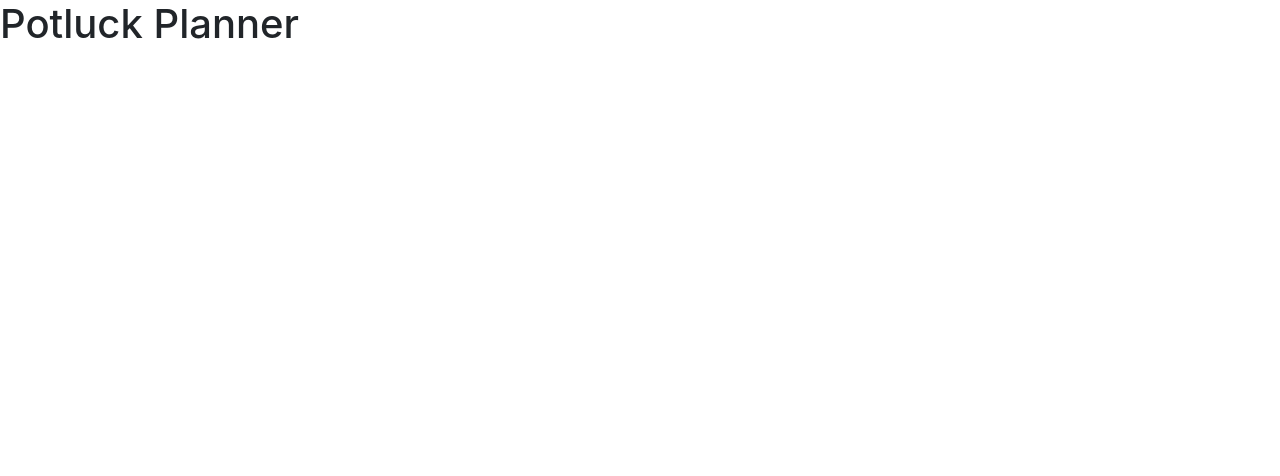
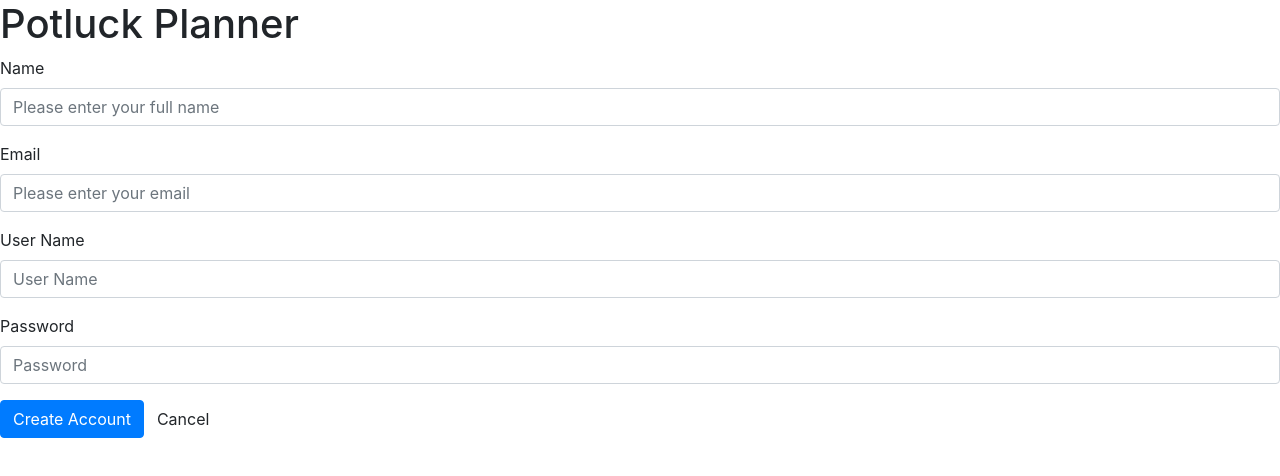
Before and after one commit to Spread-Potluck-Planner/FrontEnd, a React (Create React App) app: page /register in a window 1280 px wide. Shown: the top 476 px of the page. Built offline with nearby package versions, Linux system fonts and the light colour scheme.

Commit message:
Finished register form

```diff
--- a/package.json
+++ b/package.json
@@ -3,6 +3,7 @@
   "version": "0.1.0",
   "private": true,
   "dependencies": {
+    "@hookform/error-message": "0.0.4",
     "@testing-library/jest-dom": "^5.11.6",
     "@testing-library/react": "^11.1.2",
     "@testing-library/user-event": "^12.2.2",
@@ -16,6 +17,8 @@
     "react-scripts": "4.0.0",
     "reactstrap": "^8.7.1",
     "redux": "^4.0.5",
+    "redux-logger": "^3.0.6",
+    "redux-thunk": "^2.3.0",
     "web-vitals": "^0.2.4"
   },
   "scripts": {
--- a/src/App.js
+++ b/src/App.js
@@ -3,6 +3,7 @@ import {BrowserRouter as Router, Route} from 'react-router-dom'
 import PrivateRoute from './components/PrivateRoute'
 import Organizer_Home from './components/Organizer_Home'
 import Login from './components/Login'
+import Register from './components/Register'
 
 function App() {
   return (
@@ -11,6 +12,7 @@ function App() {
       <header className="App-header">
         <h1>Potluck Planner</h1>
         <Route exact path='/' component={Login} />
+        <Route path='/register' component={Register} />
         <PrivateRoute exact path='/home_page' component={Organizer_Home} />
       </header>
     </div>
--- /dev/null
+++ b/src/actions/loginActions.js
@@ -0,0 +1,10 @@
+import {LOG_IN_USER, LOG_OUT_USER} from '../utils/reduxVariables'
+
+export const setLoggedIn = () => (dispatch) => {
+    dispatch({type:LOG_IN_USER})
+}
+
+export const setLoggedOut = () => (dispatch) =>{
+    dispatch({type:LOG_OUT_USER})
+    window.localStorage.removeItem('token')
+}
--- a/src/components/Login.js
+++ b/src/components/Login.js
@@ -1,46 +1,74 @@
-import React, {useState} from 'react';
-import {axiosWithAuth} from '../utils/axiosWithAuth'
-import {useHistory} from 'react-router-dom'
-
-//initializing form structure
-const initialState = {
-    username: '',
-    password: '',
-}
+import React from 'react';
+import {axiosWithAuth} from '../utils/axiosWithAuth';
+import { useForm } from 'react-hook-form';
+import { ErrorMessage } from '@hookform/error-message';
+import {Form, Button, Label, Input, FormGroup} from 'reactstrap';
+import {useDispatch} from 'react-redux'
+import {setLoggedIn} from '../actions/loginActions'
+import {useHistory} from 'react-router-dom';
 
 export default function Login() {
-    const [credentials, setCredentials] = useState(initialState);
     const {push} = useHistory()
+    const dispatch = useDispatch();
 
-    //tracking user input
-    const changeHandler =  (e) => {
-        setCredentials({
-            ...credentials,
-            [e.target.name]: e.target.value
-        })
-    }
+    const {register, handleSubmit, errors, reset} = useForm({
+        defaultValues: {
+            username: '',
+            password: '',
+        }
+    })
+
+    // //tracking user input
+    // const changeHandler =  (e) => {
+    //     setCredentials({
+    //         ...credentials,
+    //         [e.target.name]: e.target.value
+    //     })
+    // }
 
     //posting to verify if user has account
-    const submitHandler = (e) => {
-        e.preventDefault();
+    const submitHandler = (user) => {
         axiosWithAuth()
-            .post('https://potluck-planner-bw.herokuapp.com/users/login', credentials)
+            .post('https://potluck-planner-bw.herokuapp.com/users/login', user)
             .then(res => {
+                console.log(res.data)
                 localStorage.setItem('token', res.data.token)
+                dispatch(setLoggedIn)
                 push('/home_page')
             })
             .catch(err => {
-                console.log(err)
+                console.log('There was an error signing in', err)
             })
     }
 
     return (
-        <div>
-            <form onSubmit={submitHandler}>
-                <input name='username' type='text' value={credentials.username} onChange={changeHandler} placeholder='User Name'/>
-                <input name='password' type='password' value={credentials.password} onChange={changeHandler} placeholder='Passord'/>
-                <button>Log in</button>
-            </form>
+        <div className='login-form'>
+            <Form onSubmit={handleSubmit(submitHandler)}>
+                <FormGroup>
+                    <Label for='username'>User Name</Label>
+                    <Input
+                        name='username'
+                        type='text'
+                        placeholder='User Name'
+                        invalid={errors.username ? true : false}
+                        innerRef={register({required: 'Username is required'})}
+                    />
+                    <ErrorMessage errors={errors} name='password' />
+                </FormGroup>
+                <FormGroup>
+                    <Label for='password'>Password</Label>
+                    <Input
+                        name='password'
+                        type='password'
+                        placeholder='Password'
+                        invalid={errors.password ? true : false}
+                        innerRef={register({required: 'Passowrd is required'})}
+                    />
+                    <ErrorMessage errors={errors} name='password' />
+                </FormGroup>
+                <Button type='submit' color='primary'>Sign In</Button>
+                <Button type='button' color='gray' onClick={() => push('/register')}>Sign Up</Button>
+            </Form>
         </div>
     )
 }
--- /dev/null
+++ b/src/components/Register.js
@@ -0,0 +1,90 @@
+import React from 'react';
+import {useHistory} from 'react-router-dom';
+import { useForm } from 'react-hook-form';
+import { ErrorMessage } from '@hookform/error-message';
+import {Form, Button, Label, Input, FormGroup} from 'reactstrap';
+import axios from 'axios';
+
+export default function Register() {
+    const {push} = useHistory();
+    const {register, handleSubmit, errors, reset} = useForm({
+        defaultValues: {
+            full_name: '',
+            email: '',
+            username: '',
+            password: '',
+        }
+    })
+
+    const registerHandler = (user) => {
+        axios
+            .post('https://potluck-planner-bw.herokuapp.com/users/register', user)
+            .then(res => {
+                console.log(res.data)
+            })
+            .catch(err => {
+                console.log(err)
+            })
+    }
+
+    return (
+        <div className='register-form'>
+            <Form onSubmit={handleSubmit(registerHandler)}>
+                <FormGroup>
+                    <Label for='full_name'>Name</Label>
+                    <Input
+                        name='full_name'
+                        type='text'
+                        placeholder='Please enter your full name'
+                        invalid={errors.full_name ? true : false}
+                        innerRef={register({required: 'Your name is required'})}
+                    />
+                    <ErrorMessage errors={errors} name='full_name' />
+                </FormGroup>
+                <FormGroup>
+                    <Label for='email'>Email</Label>
+                    <Input
+                        name='email'
+                        type='email'
+                        placeholder='Please enter your email'
+                        invalid={errors.email ? true : false}
+                        innerRef={register({required: 'Your email is required'})}
+                    />
+                    <ErrorMessage errors={errors} name='email' />
+                </FormGroup>
+                <FormGroup>
+                    <Label for='username'>User Name</Label>
+                    <Input
+                        name='username'
+                        type='text'
+                        placeholder='User Name'
+                        invalid={errors.username ? true : false}
+                        innerRef={register({required: 'Username is required'})}
+                    />
+                    <ErrorMessage errors={errors} name='password' />
+                </FormGroup>
+                <FormGroup>
+                    <Label for='password'>Password</Label>
+                    <Input
+                        name='password'
+                        type='password'
+                        placeholder='Password'
+                        invalid={errors.password ? true : false}
+                        innerRef={register({required: 'Passowrd is required'})}
+                    />
+                    <ErrorMessage errors={errors} name='password' />
+                </FormGroup>
+                <Button type='submit' color='primary'>Create Account</Button>
+                <Button type='button' color='gray' onClick={() => push('/')}>Cancel</Button>
+            </Form>
+            {/* <form onSubmit={register}>
+                <input name='full_name' type='' value={newOrganizer.full_name} onChange={changeHandler} placeholder='Please enter your full name' />
+                <input name='email' type='' value={newOrganizer.email} onChange={changeHandler} placeholder='Please enter your email' />
+                <input name='username' type='' value={newOrganizer.username} onChange={changeHandler} placeholder='User Name' />
+                <input name='password' type='' value={newOrganizer.password} onChange={changeHandler} placeholder='Password' />
+                <button>Register</button>
+                <button>Cancel</button>
+            </form> */}
+        </div>
+    )
+}
--- a/src/index.js
+++ b/src/index.js
@@ -2,18 +2,20 @@ import React from 'react';
 import ReactDOM from 'react-dom';
 import './index.css';
 import App from './App';
-import reportWebVitals from './reportWebVitals';
 import 'bootstrap/dist/css/bootstrap.min.css';
+import logger from 'redux-logger';
+import thunk from 'redux-thunk';
+import {Provider} from 'react-redux';
+import {createStore, applyMiddleware} from 'redux';
+import {rootReducer} from './reducers/index';
 
+const store = createStore(rootReducer, applyMiddleware(thunk, logger))
 
 ReactDOM.render(
-  <React.StrictMode>
-    <App />
-  </React.StrictMode>,
+  <Provider store={store}>
+    <React.StrictMode>
+      <App />
+    </React.StrictMode>
+  </Provider>,
   document.getElementById('root')
 );
-
-// If you want to start measuring performance in your app, pass a function
-// to log results (for example: reportWebVitals(console.log))
-// or send to an analytics endpoint. Learn more: https://bit.ly/CRA-vitals
-reportWebVitals();
--- /dev/null
+++ b/src/reducers/index.js
@@ -0,0 +1,8 @@
+import { combineReducers } from 'redux';
+import { organizersReducer as organizersState } from './organizersReducer';
+import { loginReducer as loginState } from './loginReducer';
+
+export const rootReducer = combineReducers({
+    organizersState,
+    loginState
+})
--- /dev/null
+++ b/src/reducers/loginReducer.js
@@ -0,0 +1,22 @@
+import {LOG_IN_USER, LOG_OUT_USER} from '../utils/reduxVariables'
+
+const initialState = {
+    loggedIn: false,
+}
+
+export const loginReducer = (state = initialState, action) => {
+    switch (action.type) {
+        case LOG_IN_USER:
+            return {
+                ...state,
+                loggedIn: true
+            }
+        case LOG_OUT_USER:
+            return {
+                ...state,
+                loggedIn: false
+            }
+        default:
+            return state;
+    }
+}
--- /dev/null
+++ b/src/reducers/organizersReducer.js
@@ -0,0 +1,12 @@
+
+
+const initialState = {
+
+}
+
+export const organizersReducer = (state = initialState, action) => {
+    switch(action.type){
+        default:
+            return state
+    }
+}
--- a/src/reportWebVitals.js
+++ /dev/null
@@ -1,13 +0,0 @@
-const reportWebVitals = onPerfEntry => {
-  if (onPerfEntry && onPerfEntry instanceof Function) {
-    import('web-vitals').then(({ getCLS, getFID, getFCP, getLCP, getTTFB }) => {
-      getCLS(onPerfEntry);
-      getFID(onPerfEntry);
-      getFCP(onPerfEntry);
-      getLCP(onPerfEntry);
-      getTTFB(onPerfEntry);
-    });
-  }
-};
-
-export default reportWebVitals;
--- /dev/null
+++ b/src/utils/reduxVariables.js
@@ -0,0 +1,2 @@
+export const LOG_IN_USER = 'LOG_IN_USER';
+export const LOG_OUT_USER = 'LOG_OUT_USER';
```
Also changed, not shown: 1 other file (tests, documents, lock files or other folders).
